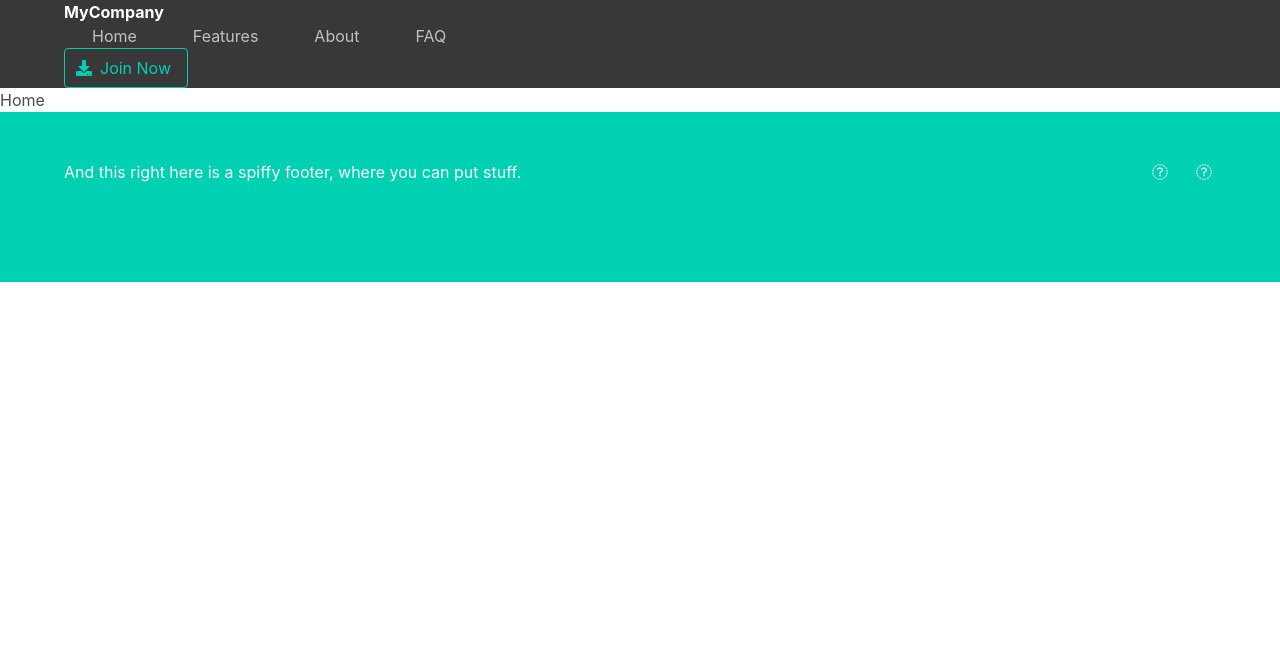
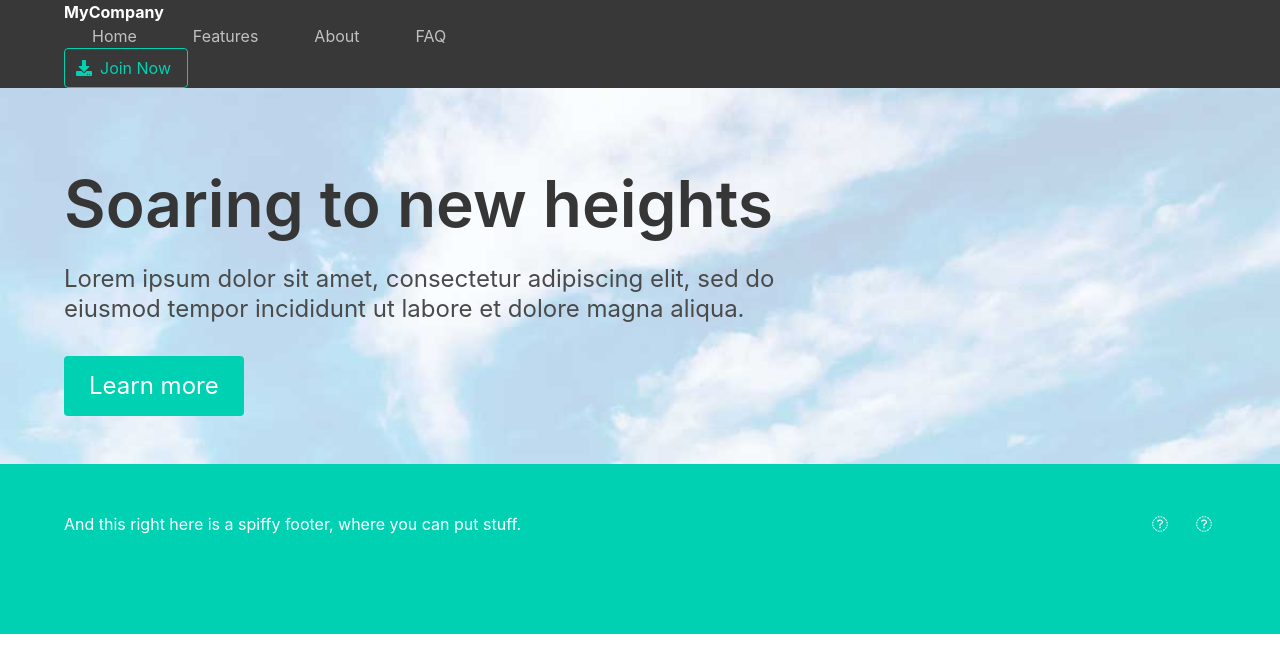
Before and after one commit to sajibcse68/compare-vue, a Vue app: page /#/ in a window 1280 px wide. Shown: the top 672 px of the page. Built offline with nearby package versions, Linux system fonts and the light colour scheme.

Commit message:
Add hero sections (banner)

```diff
--- a/src/components/Home.vue
+++ b/src/components/Home.vue
@@ -1,12 +1,28 @@
 <template>
   <div class="home">
-    Home
+    <section class="hero">
+      <div class="hero-body">
+        <div class="container">
+          <h1 class="title">{{ heading }}</h1>
+          <div class="is-two-thirds column is-paddingless">
+            <h2 class="subtitle is-4">{{ subheading }}</h2>
+          </div>
+          <a class="button is-large is-primary" id="learn">Learn more</a>
+        </div>
+      </div>
+    </section>
   </div>
 </template>
 
 <script>
 export default {
-  name: 'home'
+  name: 'home',
+  data () {
+    return {
+      heading: 'Soaring to new heights',
+      subheading: 'Lorem ipsum dolor sit amet, consectetur adipiscing elit, sed do eiusmod tempor incididunt ut labore et dolore magna aliqua.'
+    }
+  }
 }
 </script>
 
@@ -14,4 +30,19 @@ export default {
 <style lang="sass" scoped>
 @import '../mq'
 
+.hero
+  background: url('../assets/clouds.jpg')
+  background-size: cover
+
+  .title
+    +mobile
+      font-weight: bold
+    +tablet
+      font-size: 2.5rem
+    +desktop
+      font-size: 4rem
+      margin-top: 2rem
+
+h2
+  margin: 1.5rem 0 2rem 0 !important
 </style>
```
Also changed, not shown: src/assets/clouds.jpg (added).
